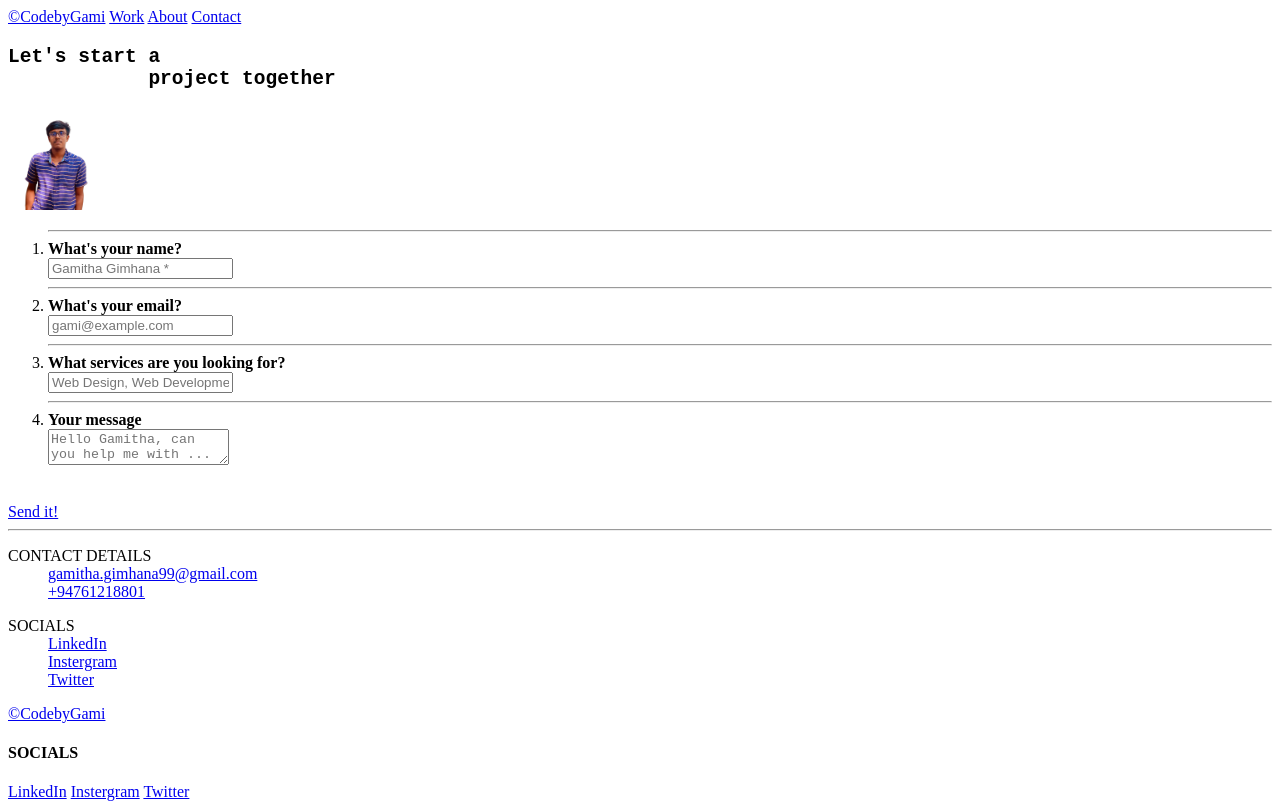
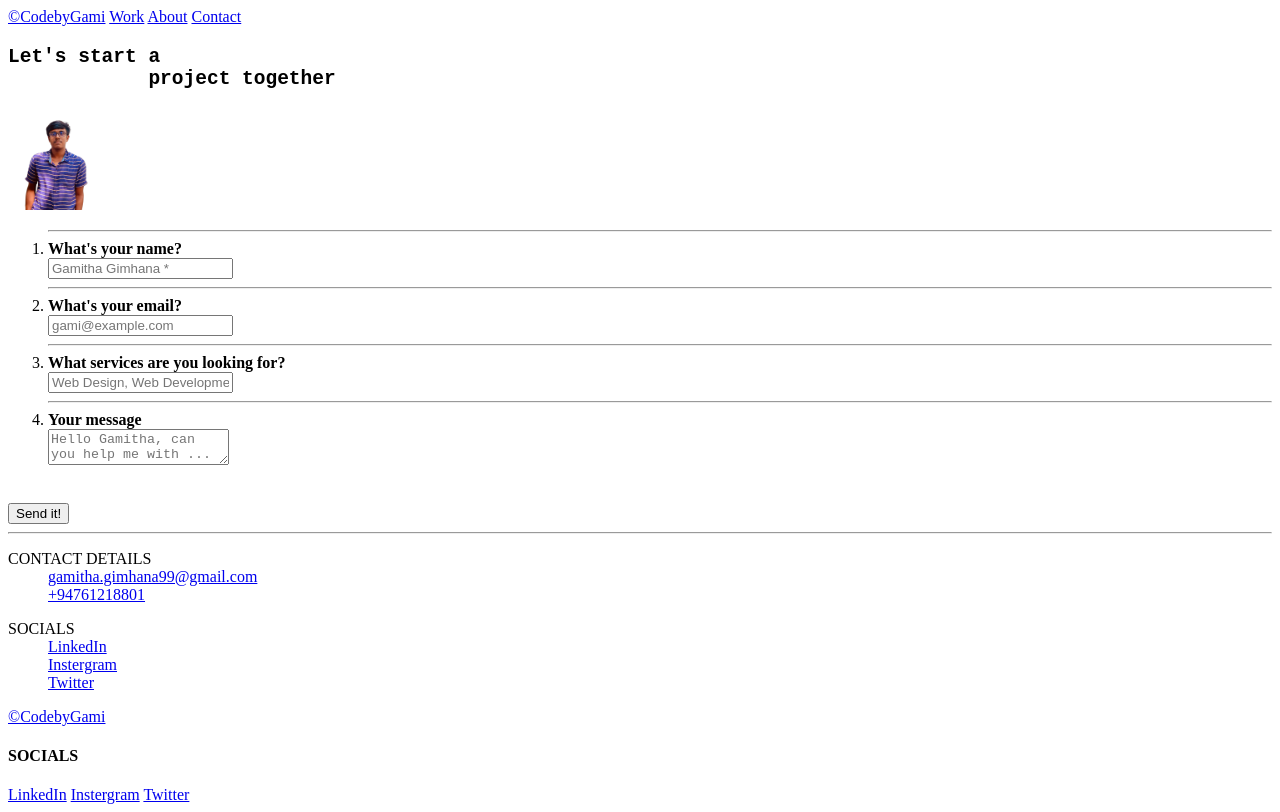
Before and after one commit to GamithaGimhana/My-Portfolio, a plain HTML site: page contact.html in a window 1280 px wide. Drawn offline with Linux system fonts and the light colour scheme.

Commit message:
change get info section to a form

```diff
--- a/contact.html
+++ b/contact.html
@@ -40,8 +40,8 @@
 
     <!--Content-->
     <main>
-        <!--get info question section-->
-        <section>
+        <!--get info question form-->
+        <form action="http://localhost:8080/form" method="post">
             <ol>
                 <!--Q1-->
                 <li>
@@ -80,10 +80,10 @@
             <!--get info send section-->
             <div>
                 <!--button-->
-                <a href="mailto:gamitha.gimhana99@gmail.com" target="_self">Send it!</a>
+                <button type="submit">Send it!</button>
             </div>
             <hr>
-        </section>
+        </form>
     </main>
 
     <!--aside section(left side)-->
```
